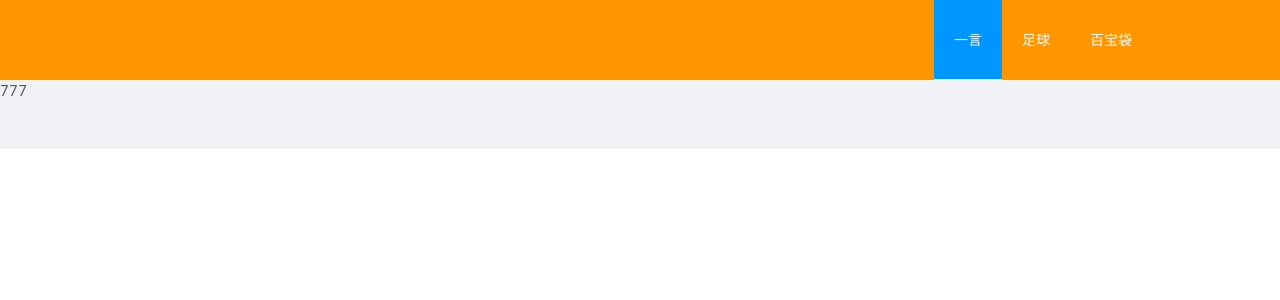
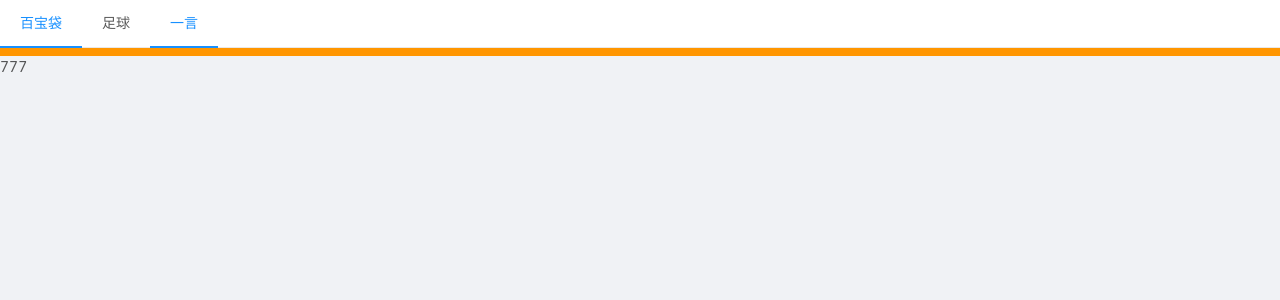
Before and after one commit to zycoJamie/FishDaily, a Vue app: page / in a window 1280 px wide. Shown: the top 300 px of the page. Built offline with nearby package versions, Linux system fonts and the light colour scheme.

Commit message:
引入reset.css，将头部导航组件化，全局修改滚动条样式

```diff
--- a/public/index.html
+++ b/public/index.html
@@ -3,8 +3,9 @@
   <head>
     <meta charset="utf-8">
     <meta http-equiv="X-UA-Compatible" content="IE=edge">
-    <meta name="viewport" content="width=device-width,initial-scale=1.0">
+    <meta name="viewport" content="width=device-width,initial-scale=1.0,minimum-scale=1.0,maximum-scale=1.0,user-scalable=no">
     <link rel="icon" href="<%= BASE_URL %>favicon.ico">
+    <link rel="stylesheet" href="./static/style/reset.css">
     <title>fish-daily</title>
   </head>
   <body>
--- /dev/null
+++ b/public/static/style/reset.css
@@ -0,0 +1,25 @@
+@charset "utf-8";html{background-color:#fff;color:#000;font-size:12px}
+body,ul,ol,dl,dd,h1,h2,h3,h4,h5,h6,figure,form,fieldset,legend,input,textarea,button,p,blockquote,th,td,pre,xmp{margin:0;padding:0}
+body,input,textarea,button,select,pre,xmp,tt,code,kbd,samp{line-height:1.5;font-family:tahoma,arial,"Hiragino Sans GB",simsun,sans-serif}
+h1,h2,h3,h4,h5,h6,small,big,input,textarea,button,select{font-size:100%}
+h1,h2,h3,h4,h5,h6{font-family:tahoma,arial,"Hiragino Sans GB","微软雅黑",simsun,sans-serif}
+h1,h2,h3,h4,h5,h6,b,strong{font-weight:normal}
+address,cite,dfn,em,i,optgroup,var{font-style:normal}
+table{border-collapse:collapse;border-spacing:0;text-align:left}
+caption,th{text-align:inherit}
+ul,ol,menu{list-style:none}
+fieldset,img{border:0}
+img,object,input,textarea,button,select{vertical-align:middle}
+article,aside,footer,header,section,nav,figure,figcaption,hgroup,details,menu{display:block}
+audio,canvas,video{display:inline-block;*display:inline;*zoom:1}
+blockquote:before,blockquote:after,q:before,q:after{content:"\0020"}
+textarea{overflow:auto;resize:vertical}
+input,textarea,button,select,a{outline:0 none;border: none;}
+button::-moz-focus-inner,input::-moz-focus-inner{padding:0;border:0}
+mark{background-color:transparent}
+a,ins,s,u,del{text-decoration:none}
+sup,sub{vertical-align:baseline}
+html {overflow-x: hidden;height: 100%;font-size: 50px;-webkit-tap-highlight-color: transparent;background-color: #f1f3f5}
+body {font-family: Arial, "Microsoft Yahei", "Helvetica Neue", Helvetica, sans-serif;color: #333;font-size: .28em;line-height: 1;-webkit-text-size-adjust: none;}
+hr {height: .02rem;margin: .1rem 0;border: medium none;border-top: .02rem solid #cacaca;}
+a {color: #25a4bb;text-decoration: none;}
--- a/src/App.vue
+++ b/src/App.vue
@@ -2,17 +2,7 @@
   <div id="app">
     <a-layout>
       <a-layout-header>
-          <a-menu v-model='curTab' mode="horizontal" :style="{width:'100vw',height:'10vh',lineHeight:'10vh'}">
-              <a-menu-item key='tool'>
-                  百宝袋
-              </a-menu-item>
-              <a-menu-item key='football'>
-                  足球
-              </a-menu-item>
-              <a-menu-item key='oneWord'>
-                  一言
-              </a-menu-item>
-          </a-menu>
+          <header-menu></header-menu>
       </a-layout-header>
       <a-layout-content>
         <router-view />
@@ -27,13 +17,11 @@
 </template>
 
 <script>
-
+import HeaderMenu from './components/global/Header'
 export default {
     name:'App',
-    data(){
-        return {
-            curTab:['oneWord']
-        }
+    components:{
+      HeaderMenu
     }
 }
 
@@ -41,24 +29,24 @@ export default {
 
 <style lang="scss" scoped>
 @import '~style/global.scss';
-  /deep/ .ant-layout-header{
-    background: $theme-color;
-    padding: 0px;
-    height: 10vh;
-    .ant-menu{
-        background-color: $theme-color;
-        padding: 0 10vw;
-        color: $header-menu-color;
-        .ant-menu-item-selected,.ant-menu-item-active{
-            border-bottom: 2px solid $header-menu-color;
-            color: $header-menu-color;
-            background-color: $header-menu-selected-color;
-        }
+  .ant-layout{
+    .ant-layout-header{
+      background: $theme-color;
+      padding: 0px;
+      width: 100%;
+      line-height: $index-header-height;
+      height: $index-header-height;
+      position: fixed;
+      z-index: 2;
     }
-    .ant-menu-horizontal{
-        border-bottom: none;
-        display: flex;
-        flex-direction: row-reverse;
+    .ant-layout-content{
+      margin-top: $index-header-height;
+      height: $index-content-height;
+    }
+    .ant-layout-footer{
+      height: $index-footer-height;
+      padding: 0px;
     }
   }
+
 </style>
--- a/src/assets/style/global.scss
+++ b/src/assets/style/global.scss
@@ -1,3 +1,18 @@
 $theme-color:rgb(255, 150, 0);
 $header-menu-selected-color:rgb(0, 150, 255);
 $header-menu-color:#fff;
+$index-header-height:7vh;
+$index-content-height:90vh;
+$index-footer-height:3vh;
+
+/** 修改滚动条样式 **/
+::-webkit-scrollbar-track-piece{
+    background-color: rgb(201, 196, 196);
+}
+::-webkit-scrollbar-thumb{
+    background-color: $theme-color;
+    border-radius: 5px;
+}
+::-webkit-scrollbar{
+    width: 7px;
+}
--- /dev/null
+++ b/src/components/global/Header.vue
@@ -0,0 +1,50 @@
+<template>
+    <div class="header">
+        <a-menu v-model='curTab' mode="horizontal">
+              <a-menu-item key='tool'>
+                  百宝袋
+              </a-menu-item>
+              <a-menu-item key='football'>
+                  足球
+              </a-menu-item>
+              <a-menu-item key='oneWord'>
+                  一言
+              </a-menu-item>
+          </a-menu>
+    </div>
+</template>
+
+<script>
+export default {
+    name:'header',
+    data(){
+        return {
+            curTab:['oneWord']
+        }
+    }
+}
+</script>
+
+<style lang="scss">
+@import '~style/global.scss';
+    .header{
+        /deep/ .ant-menu{
+            line-height: $index-header-height;
+            background-color: $theme-color;
+            padding: 0 10vw;
+            color: $header-menu-color;
+            .ant-menu-item-selected,.ant-menu-item-active{
+                border-bottom: 2px solid $header-menu-color;
+                color: $header-menu-color;
+                background-color: $header-menu-selected-color;
+            }
+        }
+        /deep/ .ant-menu-horizontal{
+            border-bottom: none;
+            display: flex;
+            flex-direction: row-reverse;
+        }
+    }
+
+
+</style>
```
Also changed, not shown: 1 other file (tests, documents, lock files or other folders).
